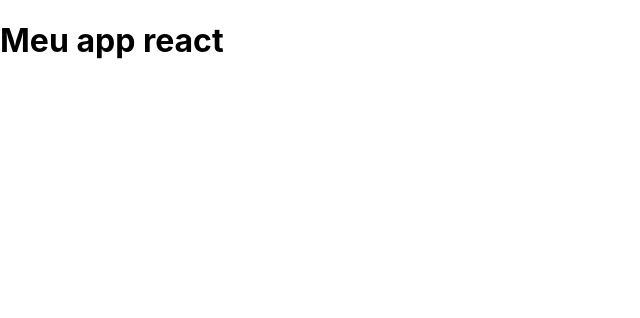
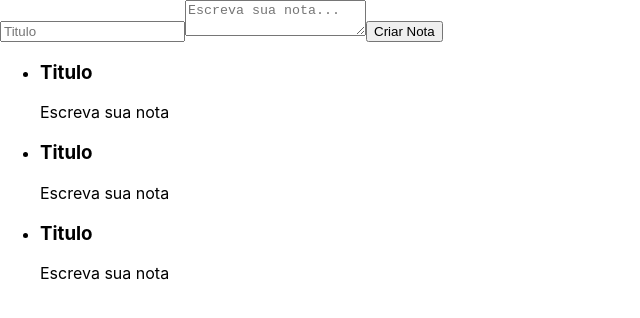
Before and after one commit to silvarafaell/Formacao_React_Alura, a React (Create React App) app in the folder EntendendoComoBibliotecaFunciona/ceep/: page / in a window 1280 px wide. Shown: the top 318 px of the page, without its empty margins (0-640 px from the left). Built offline with nearby package versions, Linux system fonts and the light colour scheme.

Commit message:
Criando componentes

```diff
--- a/EntendendoComoBibliotecaFunciona/ceep/src/App.js
+++ b/EntendendoComoBibliotecaFunciona/ceep/src/App.js
@@ -1,7 +1,16 @@
 import React from 'react';
+import ListaDeNotas from './components/ListaDeNotas';
+
 function App() {
-  return (
-    <h1>Meu app react</h1>
+    return (
+    <section>
+        <form>
+            <input type="text" placeholder='Titulo' />
+            <textarea placeholder='Escreva sua nota...'/>
+            <button>Criar Nota</button>
+        </form>
+         <ListaDeNotas />
+    </section>
   );
 }
 //react -> lib
--- /dev/null
+++ b/EntendendoComoBibliotecaFunciona/ceep/src/components/ListaDeNotas.jsx
@@ -0,0 +1,34 @@
+import React, { Component } from "react";
+
+export default class ListaDeNotas extends Component {
+  render() {
+    return (
+      <ul>
+        <li>
+          <section>
+            <header>
+              <h3>Titulo</h3>
+            </header>
+            <p>Escreva sua nota</p>
+          </section>
+        </li>
+        <li>
+          <section>
+            <header>
+              <h3>Titulo</h3>
+            </header>
+            <p>Escreva sua nota</p>
+          </section>
+        </li>
+        <li>
+          <section>
+            <header>
+              <h3>Titulo</h3>
+            </header>
+            <p>Escreva sua nota</p>
+          </section>
+        </li>
+      </ul>
+    );
+  }
+}
```
